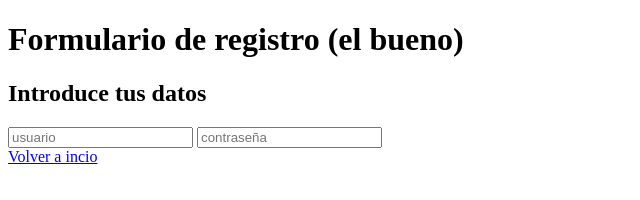
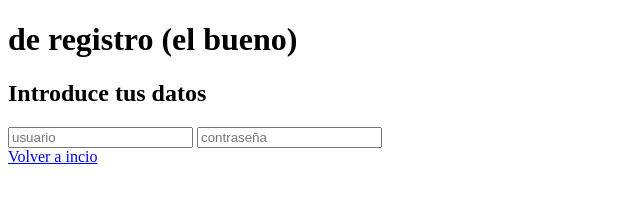
Before and after one commit to IES-Almudeyne-2324-DAW/ALICIA-RAMAS, a plain HTML site: page login.html in a window 1280 px wide. Shown: the whole page, without its empty margins (0-640 px from the left). Drawn offline with Linux system fonts and the light colour scheme.

Commit message:
arreglando cambios en login.html

```diff
--- a/login.html
+++ b/login.html
@@ -7,7 +7,8 @@
 </head>
 <body>
     <header>
-        <h1>Formulario de registro (el bueno) </h1>
+        <!--falta escribir formulario-->
+        <h1> de registro (el bueno) </h1>
     </header>
     <main>
         <h2>Introduce tus datos</h2>
```
